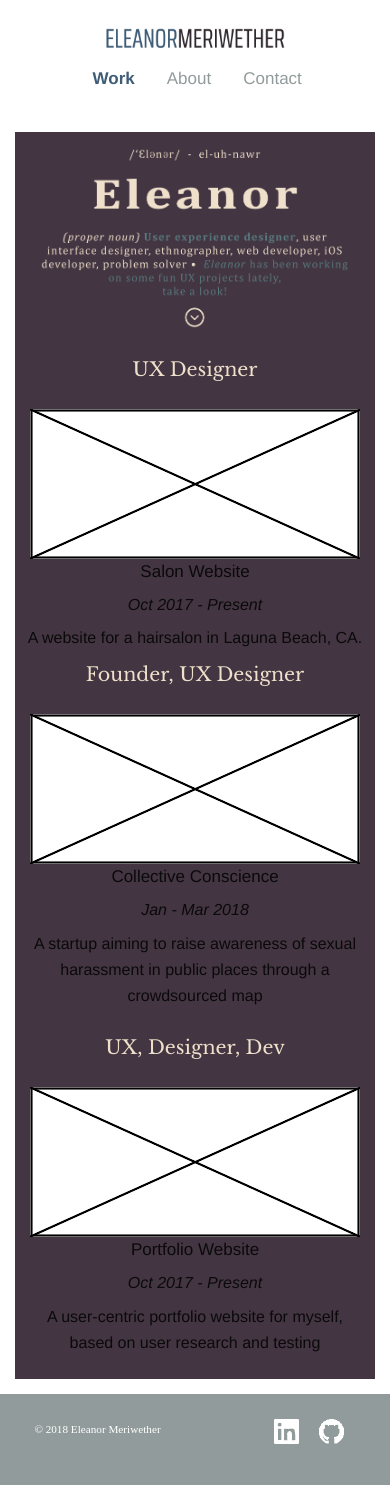
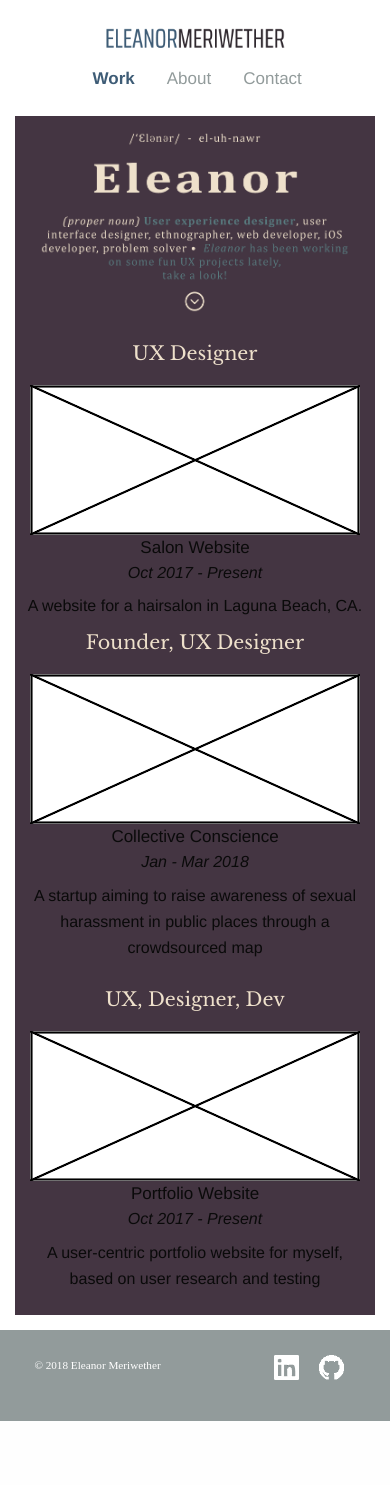
Before and after one commit to emeriwether/emeriwether.github.io, a Jekyll site: the page built from index.html, in a window 390 px wide. Built offline with Jekyll 4.4.1, drawn with Linux system fonts in a browser that asks for light colours; some web fonts are replaced; after the commit the page ends 1421 px from its top, so only the background shows below that.

Commit message:
try again to reduce bottom margin for nav links on small screens

```diff
--- a/css/app.css
+++ b/css/app.css
@@ -35,7 +35,7 @@
         padding: 0.5rem 1rem;
     }
 
-    nav > .h5 {
+    .h5 {
         margin-bottom: 0;
     }
 
```
